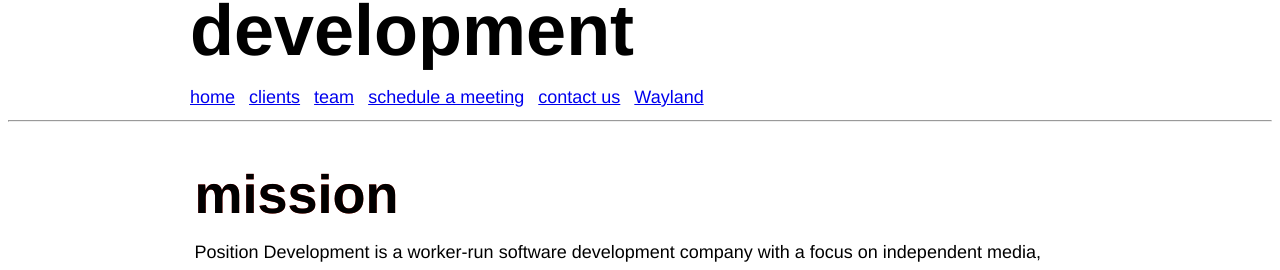
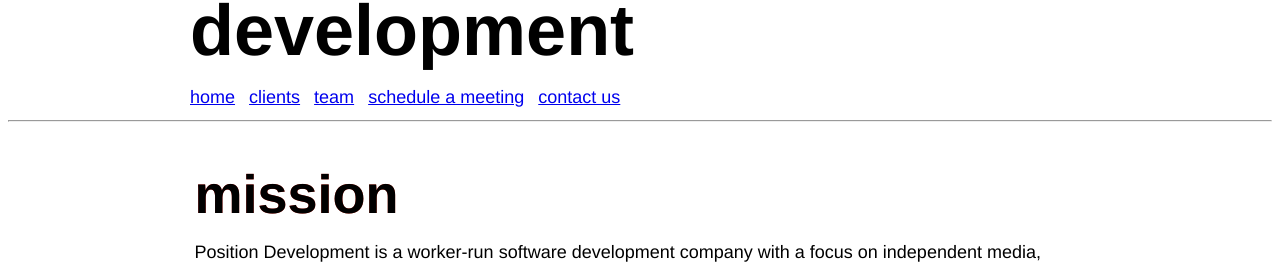
Before and after one commit to positiondev/positiondev.github.io, a Jekyll site: the page built from index.md, in a window 1280 px wide. Shown: the part 150-420 px from the top of the page. Built offline with Jekyll 4.4.1, drawn with Linux system fonts in a browser that asks for light colours.

Commit message:
Remove wayland link from nav and the wayland page

```diff
--- a/_includes/nav.html
+++ b/_includes/nav.html
@@ -4,5 +4,4 @@
     <li><a href="/team.html">team</a></li>
     <li><a href="/schedule.html">schedule a meeting</a></li>
     <li><a href="/contact.html">contact us</a></li>
-    <li><a href="/wayland">Wayland</a></li>
 </ul>
--- a/wayland.html
+++ /dev/null
@@ -1,5 +0,0 @@
----
-layout: default
-title: Wayland
-redirect_to: https://mailchi.mp/0195ef63637e/wayland
----
```
